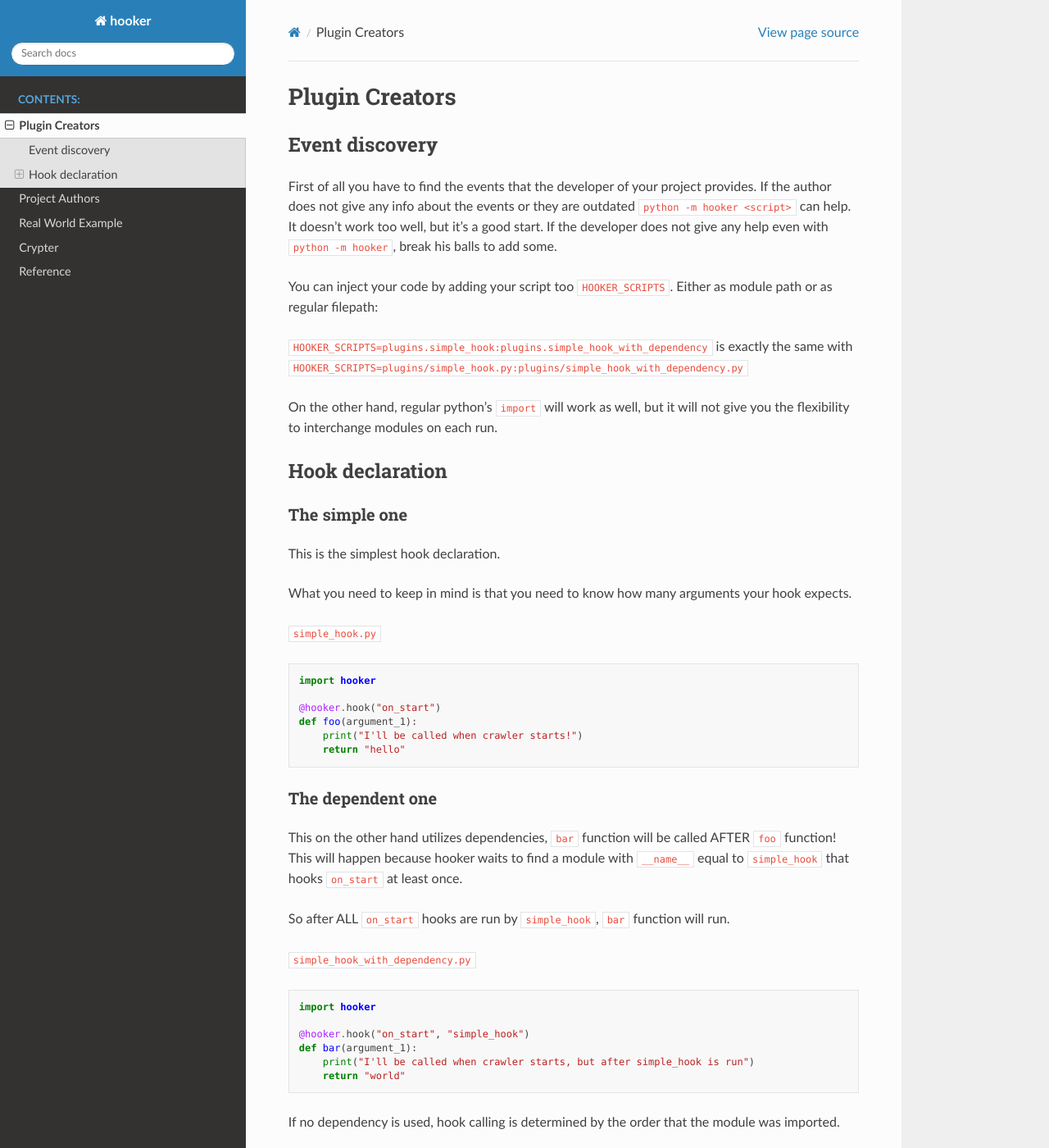
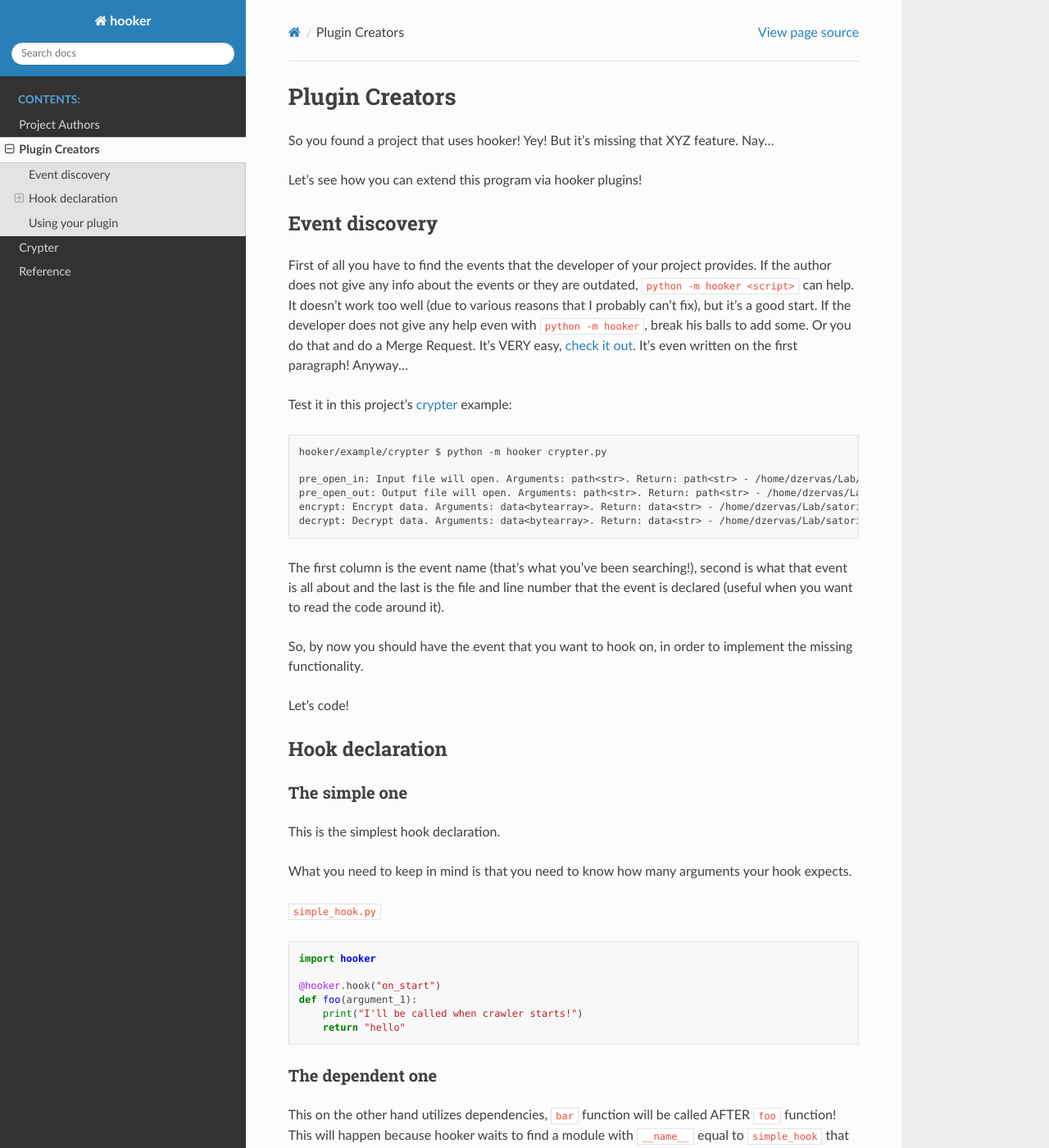
Before and after one commit to satori-ng/hooker, a Sphinx documentation site: the page built from docs/plugin_creators.rst, in a window 1280 px wide and 1400 px high. Shown: the whole window at 82% size. Built offline with Sphinx 7.4.7 and the Read the Docs theme 2.0.0, drawn with Linux system fonts in a browser that asks for light colours; the version number could not be read and is left out; some of the changed text lies outside the part shown.

```diff
--- a/docs/conf.py
+++ b/docs/conf.py
@@ -44,6 +44,7 @@ extensions = [
     'sphinx.ext.coverage',
     'sphinx.ext.githubpages',
     'sphinx.ext.graphviz',
+    'sphinx.ext.intersphinx',
     'm2r'
 ]
 
--- a/docs/example.rst
+++ b/docs/example.rst
@@ -1,9 +1,3 @@
-Real World Example
-==================
-
-Crypter
--------
-
 .. mdinclude:: ../example/crypter/README.md
 
 ``crypter.py``
--- a/docs/plugin_creators.rst
+++ b/docs/plugin_creators.rst
@@ -1,24 +1,42 @@
 Plugin Creators
 ===============
+
+So you found a project that uses hooker! Yey! But it's missing that
+XYZ feature. Nay...
+
+Let's see how you can extend this program via hooker plugins!
 
 Event discovery
 ---------------
 
 First of all you have to find the events that the developer of your
 project provides. If the author does not give any info about the events
-or they are outdated ``python -m hooker <script>`` can help. It doesn't
-work too well, but it's a good start. If the developer does not give any
-help even with ``python -m hooker``, break his balls to add some.
+or they are outdated, ``python -m hooker <script>`` can help. It doesn't
+work too well (due to various reasons that I probably can't fix),
+but it's a good start. If the developer does not give any help even
+with ``python -m hooker``, break his balls to add some. Or you do that
+and do a Merge Request. It's VERY easy, :doc:`check it out <project_authors>`.
+It's even written on the first paragraph! Anyway...
 
-You can inject your code by adding your script too ``HOOKER_SCRIPTS``.
-Either as module path or as regular filepath:
+Test it in this project's :doc:`crypter <example>` example:
 
-``HOOKER_SCRIPTS=plugins.simple_hook:plugins.simple_hook_with_dependency``
-is exactly the same with
-``HOOKER_SCRIPTS=plugins/simple_hook.py:plugins/simple_hook_with_dependency.py``
+.. code:: sh
 
-On the other hand, regular python's ``import`` will work as well, but it
-will not give you the flexibility to interchange modules on each run.
+   hooker/example/crypter $ python -m hooker crypter.py
+
+   pre_open_in: Input file will open. Arguments: path<str>. Return: path<str> - /home/dzervas/Lab/satori/hooker/example/crypter/crypter.py:6
+   pre_open_out: Output file will open. Arguments: path<str>. Return: path<str> - /home/dzervas/Lab/satori/hooker/example/crypter/crypter.py:7
+   encrypt: Encrypt data. Arguments: data<bytearray>. Return: data<str> - /home/dzervas/Lab/satori/hooker/example/crypter/crypter.py:8
+   decrypt: Decrypt data. Arguments: data<bytearray>. Return: data<str> - /home/dzervas/Lab/satori/hooker/example/crypter/crypter.py:9
+
+The first column is the event name (that's what you've been searching!),
+second is what that event is all about and the last is the file and line number
+that the event is declared (useful when you want to read the code around it).
+
+So, by now you should have the event that you want to hook on, in order to
+implement the missing functionality.
+
+Let's code!
 
 Hook declaration
 ----------------
@@ -61,11 +79,12 @@ function will run.
 
    @hooker.hook("on_start", "simple_hook")
    def bar(argument_1):
-       print("I'll be called when crawler starts, but after simple_hook is run")
+       print("I'll be called when crawler starts, but after simple_hook is run!")
        return "world"
 
 If no dependency is used, hook calling is determined by the order that
-the module was imported.
+the module was imported (that could change, use dependencies if your
+code can't run before another plugin is run).
 
 The one that uses previous hooks
 ^^^^^^^^^^^^^^^^^^^^^^^^^^^^^^^^
@@ -90,11 +109,22 @@ events, you can use a list of event names as well.
        print("I will throw HookException :(")
        return "asdf!"
 
-NOTE: The above code does NOT run, as it hooks 2 events and has 2
-dependencies. The dependencies are applicable to both events
+.. error::
+   The above code does NOT run, as it hooks 2 events and has 2
+   dependencies. The dependencies are applicable to both events
 
 That means that both ``simple_hook`` and ``simple_hook_with_dependency``
-must hook both ``on_start`` and ``with_open``, which is not the case.
+must hook both ``on_start`` and ``with_open``, which is not the case. Why?
+
+When ``on_start`` is fired, ``simple_hook`` is run, then
+``simple_hook_with_dependency`` is run and then ``baz``.
+``baz`` runs last because it depends on the other 2.
+
+When ``with_open`` runs, ``simple_hook`` and ``simple_hook_with_dependency``
+will **NOT** run, as they have declared that they hook only
+the ``on_start`` event!
+
+This is an example of missing dependency!
 
 To work around that, you can do the following:
 
@@ -110,7 +140,26 @@ To work around that, you can do the following:
    def baz(argument_1, __retvals__):
        print(__retvals__)
        print("I'll be called after simple_hook and simple_hook_with_dependency on on_start")
-       print("But I'll be called on with_open too!")
+       print("But I'll be called on with_open too - probably alone")
        return "asdf!"
 
+Using your plugin
+-----------------
+
+By now you should have at least SOME hook that awaits patiently for an event.
+You can call that a plugin! But how do you call (= use) it?
+
+You can inject your code by adding your script to ``HOOKER_SCRIPTS``.
+Either as module path or as regular filepath:
+
+``HOOKER_SCRIPTS=plugins.simple_hook:plugins.simple_hook_with_dependency``
+is exactly the same with
+``HOOKER_SCRIPTS=plugins/simple_hook.py:plugins/simple_hook_with_dependency.py``
+
+On the other hand, regular python's ``import`` will work as well, but it
+will not give you the flexibility to interchange modules on each run,
+as you will have to ``import`` your plugin inside the project.
+
+This is useful for projects that rely solely on plugins.
+
 .. _OrderedDict: https://docs.python.org/3/library/collections.html#collections.OrderedDict
```
Also changed, not shown: docs/index.rst (+19 -12 lines), docs/project_authors.rst (+21 -7 lines), example/crypter/README.md.
